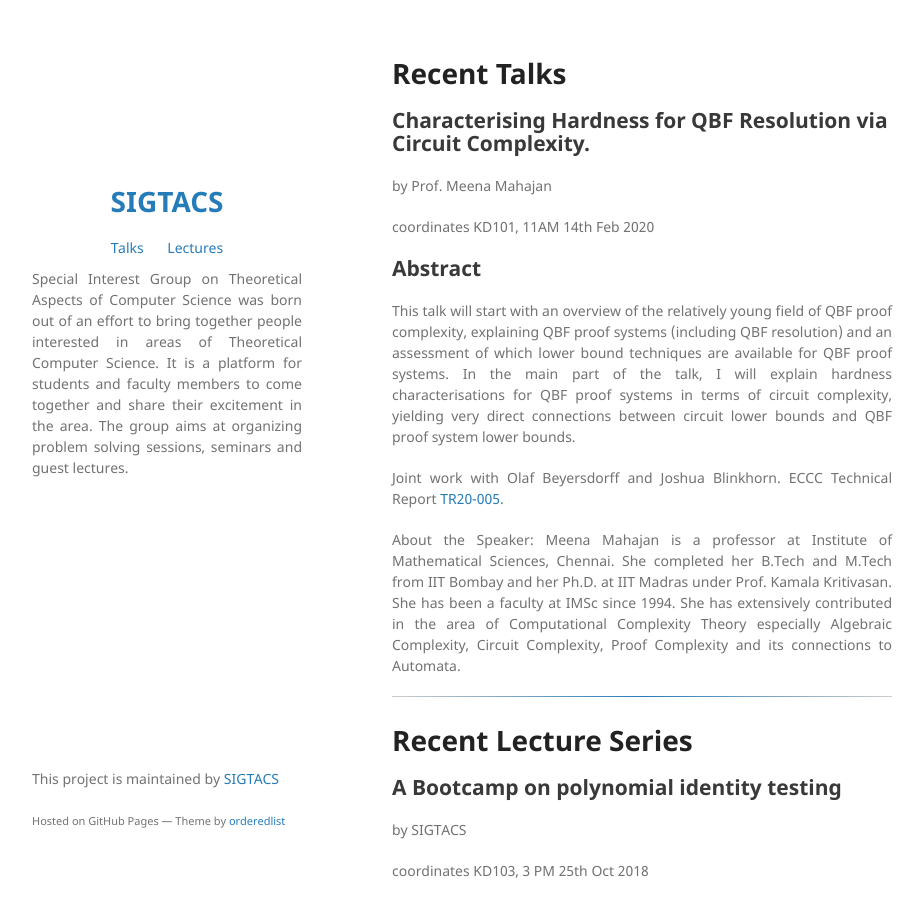
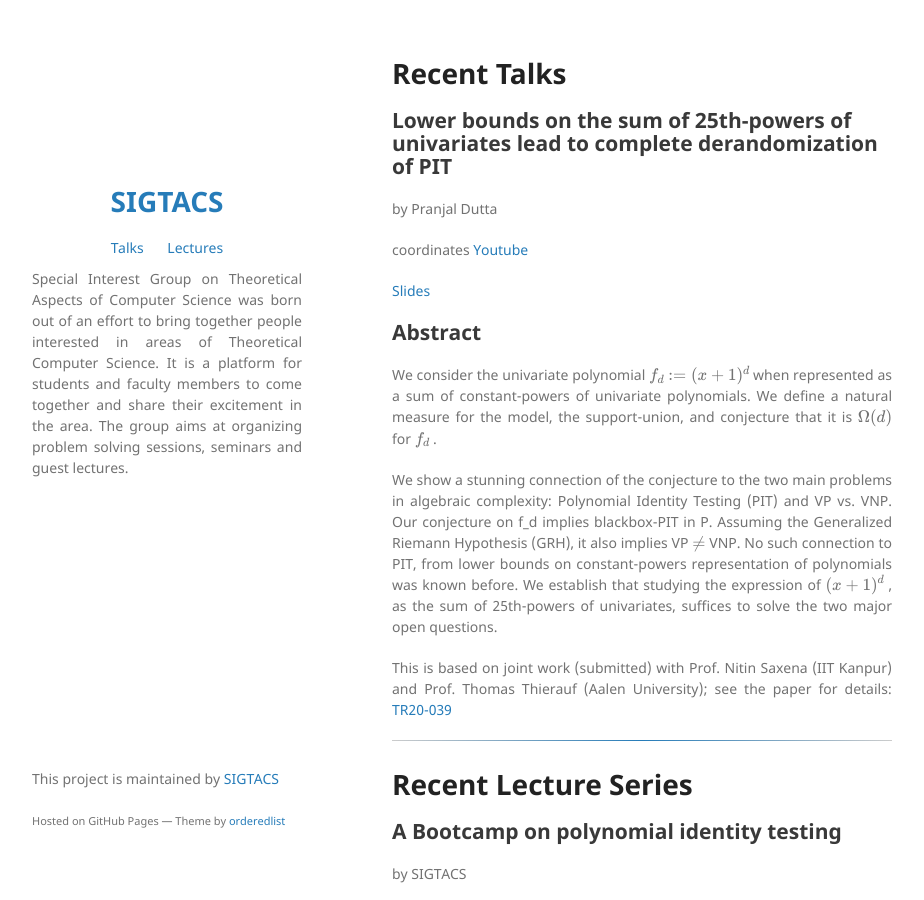
Before and after one commit to SIGTACS/website-source, a Jekyll site: the page built from index.html, in a window 1280 px wide and 900 px high. Shown: the whole window, without its empty margins (178-1102 px from the left). Built offline with Jekyll 4.4.1, drawn with Linux system fonts in a browser that asks for light colours.

Commit message:
Updated talk details

```diff
--- a/index.html
+++ b/index.html
@@ -7,7 +7,16 @@
 {% for post in site.categories.talk %}
     <h2 id = "{{ post.id }}">{{ post.title }}</h2>
     <p class="view">by {{ post.author | default: site.author }}</p>
-    <p class="view">coordinates {{ post.coordinates }}</p>
+    <p class="view">coordinates
+        {% if post.link %}
+          <a href="{{ post.link }}"> {{ post.coordinates }} </a>
+        {% else %}
+          {{ post.coordinates }}
+        {% endif %}
+        </p>
+    {% if post.slides == "true"%}
+              <p class="view"> <a href="/assets/resource/2020-04-16-Pranjal-Dutta.pdf"> Slides</a> </p>
+    {% endif %}
 
     <div class = "talk-content">
         {{ post.content }}
--- /dev/null
+++ b/talks/_posts/2020-04-16-Pranjal-Dutta.md
@@ -0,0 +1,18 @@
+---
+layout: post
+categories:
+  - talk
+title:  " Lower bounds on the sum of 25th-powers of univariates lead to complete derandomization of PIT "
+author: " Pranjal Dutta"
+coordinates: "Youtube"
+slides: "true"
+link: "https://youtu.be/LbnTr-CeWxs"
+tags:
+---
+## Abstract
+
+We consider the univariate polynomial $f_d := (x + 1)^d$ when represented as a sum of constant-powers of univariate polynomials. We define a natural measure for the model, the support-union, and conjecture that it is $\Omega(d)$ for $f_d$ .
+
+We show a stunning connection of the conjecture to the two main problems in algebraic complexity: Polynomial Identity Testing (PIT) and VP vs. VNP. Our conjecture on f_d implies blackbox-PIT in P. Assuming the Generalized Riemann Hypothesis (GRH), it also implies VP $\neq$ VNP. No such connection to PIT, from lower bounds on constant-powers representation of polynomials was known before. We establish that studying the expression of $(x + 1)^d$ , as the sum of 25th-powers of univariates, suffices to solve the two major open questions.
+
+This is based on joint work (submitted) with Prof.  Nitin Saxena (IIT Kanpur) and Prof. Thomas Thierauf (Aalen University); see the paper for details: [TR20-039](https://eccc.weizmann.ac.il/report/2020/039/)
```
Also changed, not shown: categories/talks.html (+10 -1 lines), 1 other file.
